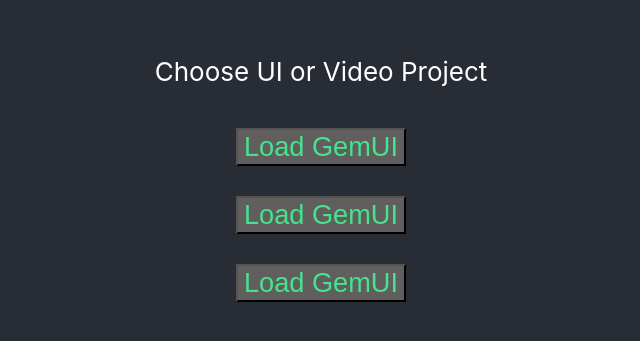
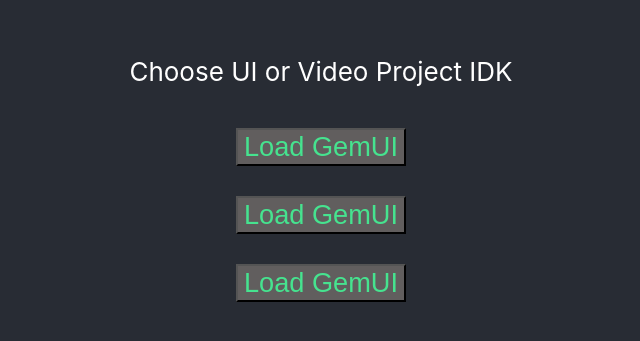
Before and after one commit to JulsIII/Portfolio-App, a React (Create React App) app: page / in a window 1280 px wide. Shown: the part 227-568 px from the top of the page, without its empty margins (319-959 px from the left). Built offline with nearby package versions, Linux system fonts and the light colour scheme.

Commit message:
14th Update in Setup - added more components

```diff
--- a/src/App.js
+++ b/src/App.js
@@ -11,7 +11,7 @@ export default function App () {
       <header className="App-header">
 
         <p>
-         Choose UI or Video Project
+         Choose UI or Video Project IDK
         </p>
         <Selector />
         {/* <img src={logo} className="App-logo" alt="logo" /> */}
```
